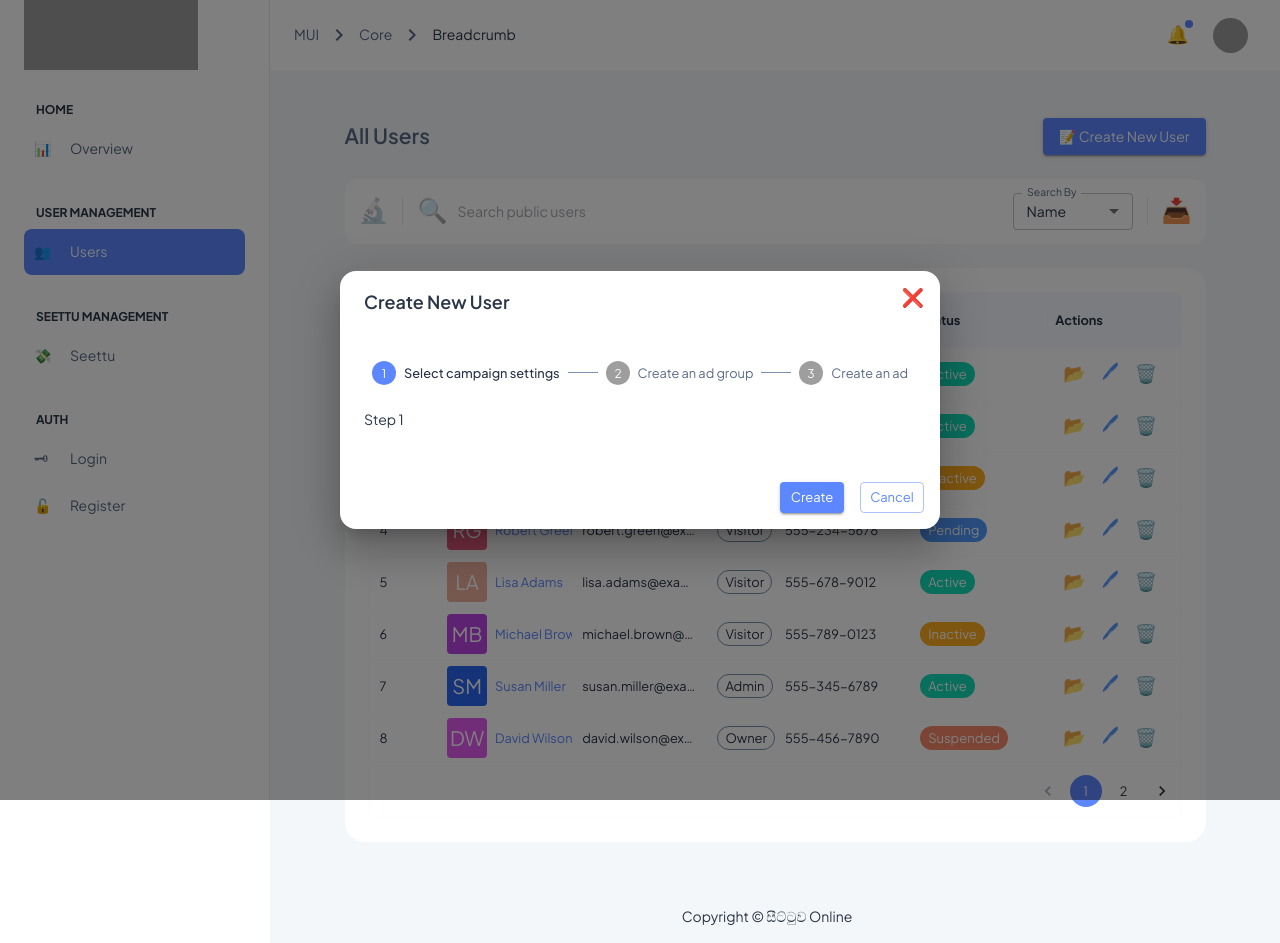
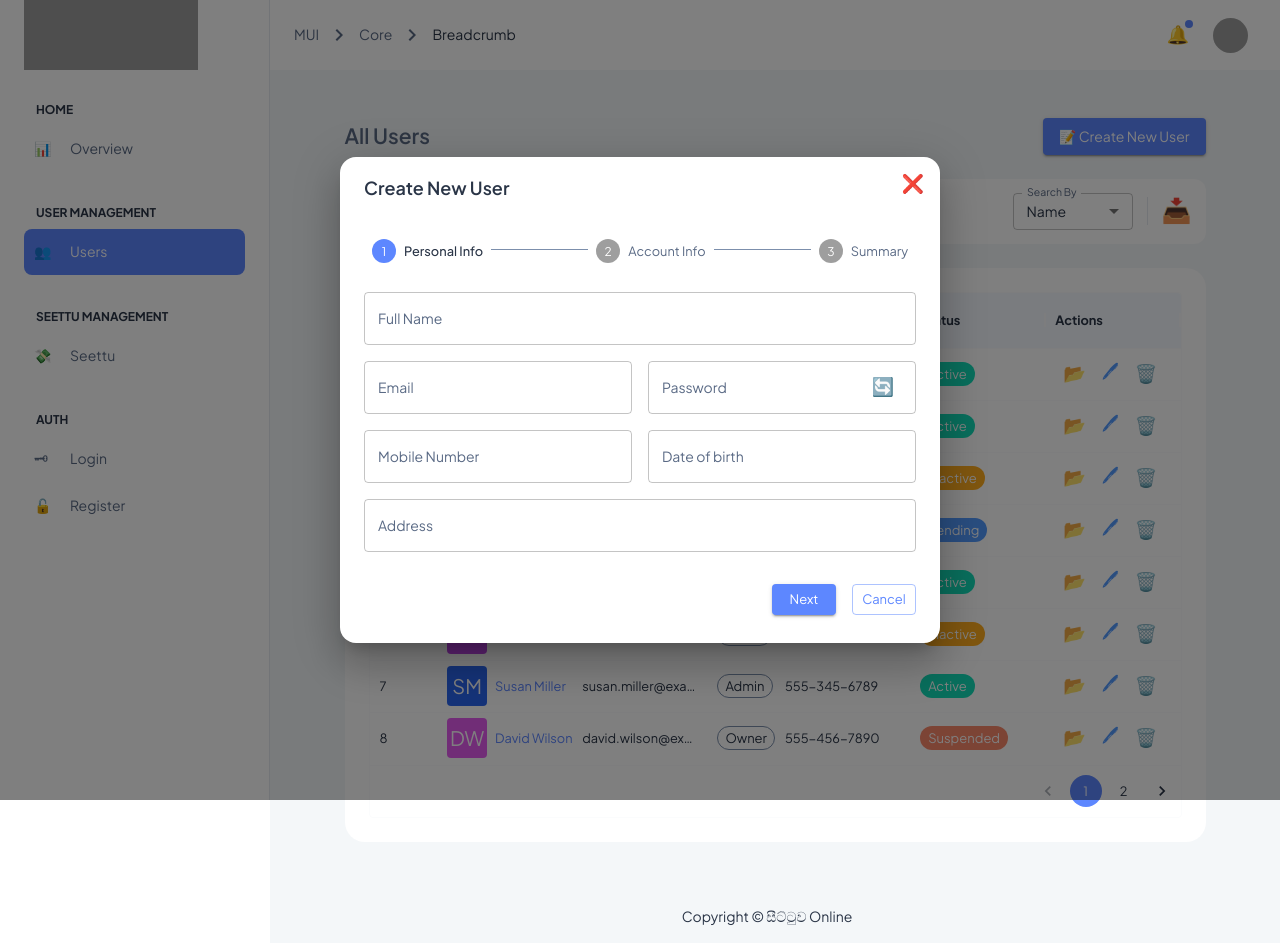
Before and after one commit to gimnathperera/seettuwa-admin, a Next.js app: page /user-management/users in a window 1280 px wide. Both pictures are taken after a click on the button "📝 Create New User". Built offline with nearby package versions, Linux system fonts and the light colour scheme; grey boxes are pictures that could not be loaded.

Commit message:
feat: add user-create form ui

```diff
--- a/app/(dashboard)/user-management/users/page.tsx
+++ b/app/(dashboard)/user-management/users/page.tsx
@@ -1,7 +1,7 @@
 'use client';
 
 import { FC, useState } from 'react';
-import { Box, Button, Grid, IconButton, Typography } from '@mui/material';
+import { Box, Button, Grid, Typography } from '@mui/material';
 import { GridCellParams, GridColDef, useGridApiRef } from '@mui/x-data-grid';
 import { useRouter } from 'next/navigation';
 import {
@@ -11,6 +11,7 @@ import {
   TableFilterBar,
   UserRoleList,
   Modal,
+  IconButton,
 } from '@/components';
 import Link from 'next/link';
 import { users } from '@/data/users';
@@ -99,15 +100,23 @@ const Users: FC = () => {
 
         return (
           <Box flexDirection='row'>
-            <IconButton size='small' color='warning' onClick={handleOnView}>
-              📂
-            </IconButton>
-            <IconButton size='small' color='info'>
-              🖊
-            </IconButton>
-            <IconButton size='small' color='error'>
-              🗑️
-            </IconButton>
+            <IconButton
+              size='small'
+              color='warning'
+              icon='📂'
+              tooltip='View'
+              onClick={handleOnView}
+            />
+
+            <IconButton size='small' color='info' icon='🖊' tooltip='Edit' onClick={handleOnView} />
+
+            <IconButton
+              size='small'
+              color='info'
+              icon='🗑️'
+              tooltip='Delete'
+              onClick={handleOnView}
+            />
           </Box>
         );
       },
@@ -197,8 +206,9 @@ const Users: FC = () => {
         onSubmit={handleOnUserCreateSubmit}
         isOpen={userCreateModalOpen}
         maxWidth='sm'
+        hideFooter
       >
-        <UserCreateForm />
+        <UserCreateForm onCancel={handleOnUserCreateModalClose} />
       </Modal>
     </PageContainer>
   );
--- a/components/index.ts
+++ b/components/index.ts
@@ -22,6 +22,7 @@ export { default as Logo } from './shared/layout/logo';
 export { default as Footer } from './shared/layout/footer';
 export { default as IconButton } from './shared/buttons/icon-button';
 export { default as AsyncButton } from './shared/buttons/async-button';
+export { default as KeyValueItem } from './shared/key-value-item';
 
 export { default as UserProfileHeader } from './users/user-profile/profile-header';
 export { default as ProfileOverview } from './users/user-profile/profile-about-overview';
--- /dev/null
+++ b/components/shared/key-value-item/index.tsx
@@ -0,0 +1,40 @@
+import { FC } from 'react';
+import { Grid, Typography } from '@mui/material';
+import { getStringValue } from '@/utils/functions';
+
+type Props = {
+  label: string;
+  value: string | number | null | undefined;
+  color?: string;
+  align?: 'left' | 'right' | 'center';
+};
+
+const KeyValueItem: FC<Props> = ({ label, value, color, align = 'left', ...rest }) => {
+  const formattedValue = getStringValue(value);
+
+  return (
+    <Grid
+      container
+      item
+      flexDirection='row'
+      justifyContent={align}
+      gap={2}
+      {...rest}
+      sx={{ flexWrap: 'nowrap', overflow: 'hidden' }}
+    >
+      <Grid>
+        <Typography fontWeight={600} {...(color && { color })} variant='body2'>
+          {label}:
+        </Typography>
+      </Grid>
+
+      <Grid>
+        <Typography fontWeight={400} {...(color && { color })} variant='body2'>
+          {formattedValue}
+        </Typography>
+      </Grid>
+    </Grid>
+  );
+};
+
+export default KeyValueItem;
--- a/components/shared/modal/index.tsx
+++ b/components/shared/modal/index.tsx
@@ -24,6 +24,7 @@ interface Props {
   maxWidth?: Breakpoint;
   isLoading?: boolean;
   height?: string | number;
+  hideFooter?: boolean;
 }
 
 const destructiveActions = ['delete', 'assign', 'confirm'];
@@ -38,6 +39,8 @@ const Modal = ({
   maxWidth = 'xs',
   height,
   isLoading,
+  hideFooter = false,
+  ...rest
 }: Props): JSX.Element => {
   const childrenContainerRef = useRef<HTMLDivElement>(null);
 
@@ -66,6 +69,7 @@ const Modal = ({
       onClose={handleOnClose}
       TransitionComponent={Transition}
       sx={{ '& .MuiDialog-paper': { borderRadius: '1rem' } }}
+      {...rest}
     >
       <ModalContent>
         <CloseButton color='error' size='small' icon='❌' onClick={handleOnClickClose} />
@@ -79,7 +83,7 @@ const Modal = ({
         </Box>
       </ModalContent>
 
-      {(submitButtonLabel || isDestructive) && (
+      {(submitButtonLabel || isDestructive) && !hideFooter && (
         <ModalActions>
           {submitButtonLabel && (
             <AsyncButton
--- a/components/shared/modal/styles.ts
+++ b/components/shared/modal/styles.ts
@@ -7,7 +7,7 @@ export const ModalContent = styled(DialogContent)(() => ({
 }));
 
 export const ModalHeader = styled(Box)(({ theme }) => ({
-  marginBottom: theme.spacing(6),
+  marginBottom: theme.spacing(5),
   textAlign: 'left',
 }));
 
--- a/components/users/create-user-form/index.tsx
+++ b/components/users/create-user-form/index.tsx
@@ -1,13 +1,122 @@
-import Box from '@mui/material/Box';
-import Stepper from '@mui/material/Stepper';
-import Step from '@mui/material/Step';
-import StepButton from '@mui/material/StepButton';
-import Typography from '@mui/material/Typography';
+import IconButton from '@/components/shared/buttons/icon-button';
+import KeyValueItem from '@/components/shared/key-value-item';
+import {
+  Stepper,
+  StepButton,
+  Step,
+  Box,
+  TextField,
+  InputLabel,
+  FormControl,
+  Grid,
+  InputAdornment,
+  OutlinedInput,
+  Typography,
+  Button,
+} from '@mui/material';
+import { DialogActions } from '@mui/material';
+
 import { FC, useState } from 'react';
 
-const steps = ['Select campaign settings', 'Create an ad group', 'Create an ad'];
+const steps = ['Personal Info', 'Account Info', 'Summary'];
 
-const UserCreateForm: FC = () => {
+const PersonalInfo = (): JSX.Element => {
+  return (
+    <Grid container spacing={2}>
+      <Grid item xs={12}>
+        <TextField label='Full Name' variant='outlined' fullWidth />
+      </Grid>
+      <Grid item xs={6}>
+        <TextField label='Email' variant='outlined' type='email' fullWidth />
+      </Grid>
+      <Grid item xs={6}>
+        <FormControl variant='outlined' fullWidth>
+          <InputLabel htmlFor='outlined-adornment-password'>Password</InputLabel>
+          <OutlinedInput
+            id='outlined-adornment-password'
+            type={'password'}
+            endAdornment={
+              <InputAdornment position='end'>
+                <IconButton icon='🔄' onClick={(): void => {}} tooltip='Generate a password' />
+              </InputAdornment>
+            }
+            label='Password'
+          />
+        </FormControl>
+      </Grid>
+      <Grid item xs={6}>
+        <TextField label='Mobile Number' fullWidth />
+      </Grid>
+      <Grid item xs={6}>
+        <TextField label='Date of birth' fullWidth />
+      </Grid>
+      <Grid item xs={12}>
+        <TextField label='Address' variant='outlined' fullWidth />
+      </Grid>
+    </Grid>
+  );
+};
+
+const AccountInfo = (): JSX.Element => {
+  return (
+    <Grid container spacing={2}>
+      <Grid item xs={6}>
+        <TextField label='Role' variant='outlined' fullWidth />
+      </Grid>
+      <Grid item xs={6}>
+        <TextField label='Status' variant='outlined' fullWidth />
+      </Grid>
+
+      <Grid item xs={6}>
+        <TextField label='Preferred Language' fullWidth />
+      </Grid>
+      <Grid item xs={6}>
+        <TextField label='Gender' fullWidth />
+      </Grid>
+      <Grid item xs={12}>
+        <TextField
+          type='file'
+          variant='outlined'
+          fullWidth
+          inputProps={{
+            accept: 'image/*',
+            multiple: false,
+          }}
+        />
+      </Grid>
+    </Grid>
+  );
+};
+
+const Summary = (): JSX.Element => {
+  return (
+    <Grid container spacing={2}>
+      <Grid item xs={12}>
+        <Typography variant='body2' fontWeight={600} sx={{ textDecoration: 'underline' }}>
+          Personal Info
+        </Typography>
+      </Grid>
+      <Grid item xs={6}>
+        <KeyValueItem label='Full Name' value='John Doe' />
+      </Grid>
+      <Grid item xs={6}>
+        <KeyValueItem label='Email' value='jhon@gmail.com' />
+      </Grid>
+      <Grid item xs={6}>
+        <KeyValueItem label='Full Name' value='John Doe Doe' />
+      </Grid>
+      <Grid item xs={6}>
+        <KeyValueItem label='Email' value='jhon@gm' />
+      </Grid>
+    </Grid>
+  );
+};
+
+type Props = {
+  onCancel: () => void;
+};
+
+const UserCreateForm: FC<Props> = ({ onCancel }) => {
   const [activeStep, setActiveStep] = useState(0);
 
   const handleStep = (step: number) => () => {
@@ -15,21 +124,52 @@ const UserCreateForm: FC = () => {
   };
 
   return (
-    <Box sx={{ width: '100%' }}>
+    <Box
+      sx={{
+        width: '100%',
+        minHeight: '24rem',
+        display: 'flex',
+        flexDirection: 'column',
+        justifyContent: 'space-between',
+      }}
+    >
+      <Box>
         <Stepper nonLinear activeStep={activeStep}>
           {steps.map((label, index) => (
             <Step key={label}>
-            <StepButton color='inherit' onClick={handleStep(index)}>
+              <StepButton color='inherit' onClick={handleStep(index)} sx={{ py: '16px' }}>
                 {label}
               </StepButton>
             </Step>
           ))}
         </Stepper>
-      <div>
-        <>
-          <Typography sx={{ mt: 2, mb: 1, py: 1 }}>Step {activeStep + 1}</Typography>
-        </>
-      </div>
+
+        <Box sx={{ mt: '2rem' }}>
+          {
+            {
+              0: <PersonalInfo />,
+              1: <AccountInfo />,
+              2: <Summary />,
+            }[activeStep]
+          }
+        </Box>
+      </Box>
+
+      <DialogActions
+        sx={{
+          justifyContent: 'flex-end',
+          gap: 1,
+          pt: '2rem',
+          px: 0,
+        }}
+      >
+        <Button size='small' variant='contained' color='primary'>
+          Next
+        </Button>
+        <Button size='small' variant='outlined' color='primary' onClick={onCancel}>
+          Cancel
+        </Button>
+      </DialogActions>
     </Box>
   );
 };
--- a/package.json
+++ b/package.json
@@ -24,15 +24,18 @@
     "@mui/material": "5.14.3",
     "@mui/system": "^5.14.13",
     "@mui/x-data-grid": "^6.11.0",
+    "@mui/x-date-pickers": "^6.16.3",
     "@types/node": "20.4.5",
     "@types/react": "18.2.18",
     "@types/react-dom": "18.2.7",
     "date-fns": "^2.30.0",
+    "dayjs": "^1.11.10",
     "eslint-config-next": "13.4.12",
     "lodash-es": "^4.17.21",
     "next": "13.4.12",
     "react": "18.2.0",
     "react-dom": "18.2.0",
+    "react-dropzone": "^14.2.3",
     "react-helmet-async": "1.3.0",
     "typescript": "5.1.6"
   },
--- a/utils/functions/index.ts
+++ b/utils/functions/index.ts
@@ -1,2 +1,2 @@
-export { toTitleCase, formatCurrency } from './format';
-export { formatDate } from './date';
+export { toTitleCase, formatCurrency, getStringValue } from './format';
+export { formatDate, isDate } from './date';
```
Also changed, not shown: utils/functions/format.ts (+20 -1 lines), 1 other file (tests, documents, lock files or other folders). Lines whose indentation alone changed are shown as unchanged.
